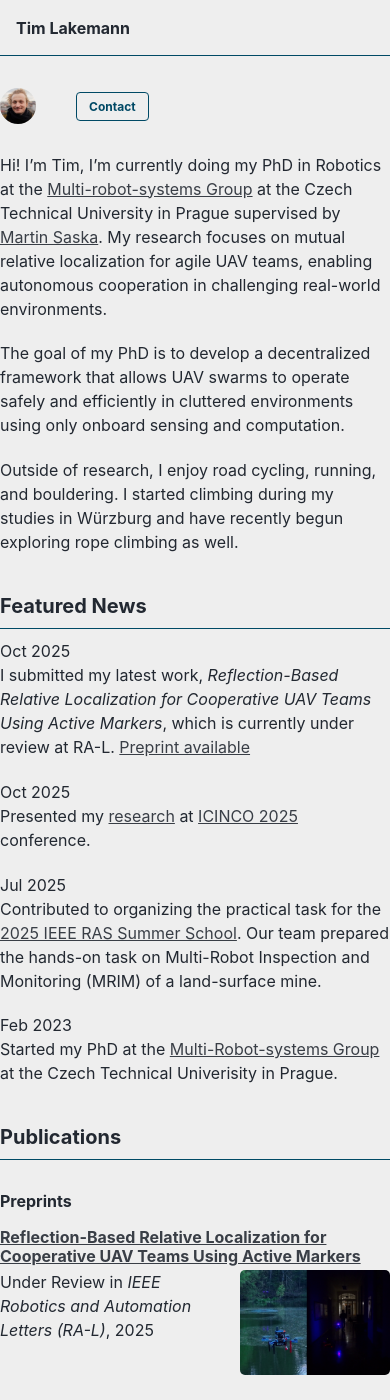
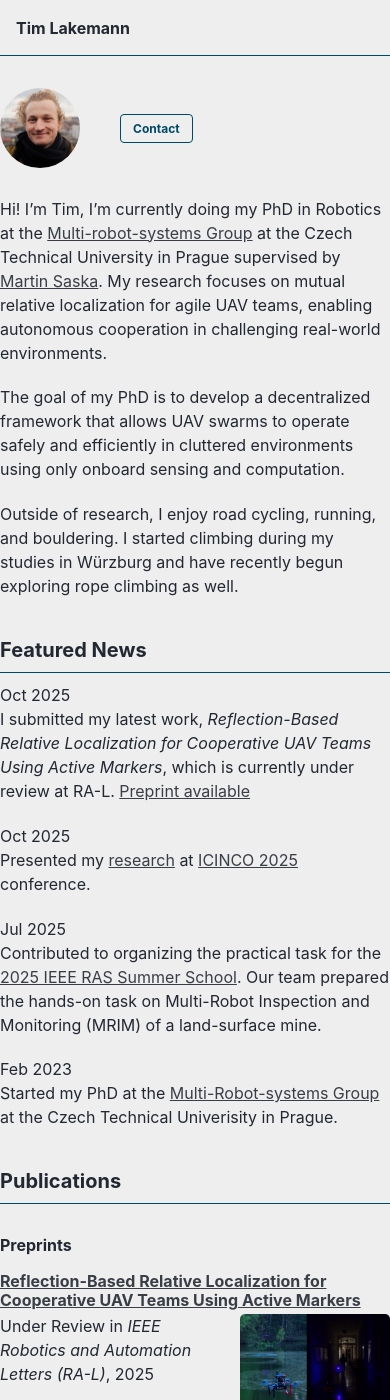
Before and after one commit to TimLakemann/timlakemann.github.io, a Jekyll site: the page built from _pages/about.md, in a window 390 px wide and 1400 px high. Built offline with Jekyll 4.4.1, drawn with Linux system fonts in a browser that asks for light colours; a script that is not in the unit is left out.

Commit message:
profile scale on mobile phone

```diff
--- a/_sass/layout/_sidebar.scss
+++ b/_sass/layout/_sidebar.scss
@@ -83,7 +83,9 @@
 .author__avatar {
   display: table-cell;
   vertical-align: top;
-  width: 36px;
+  width: 80px;          // normal size on desktop
+  max-width: 25vw;      // scales nicely on mobile
+//  width: 36px;
   // set width only, for non-square avatars
   // height: 36px;
 
```
